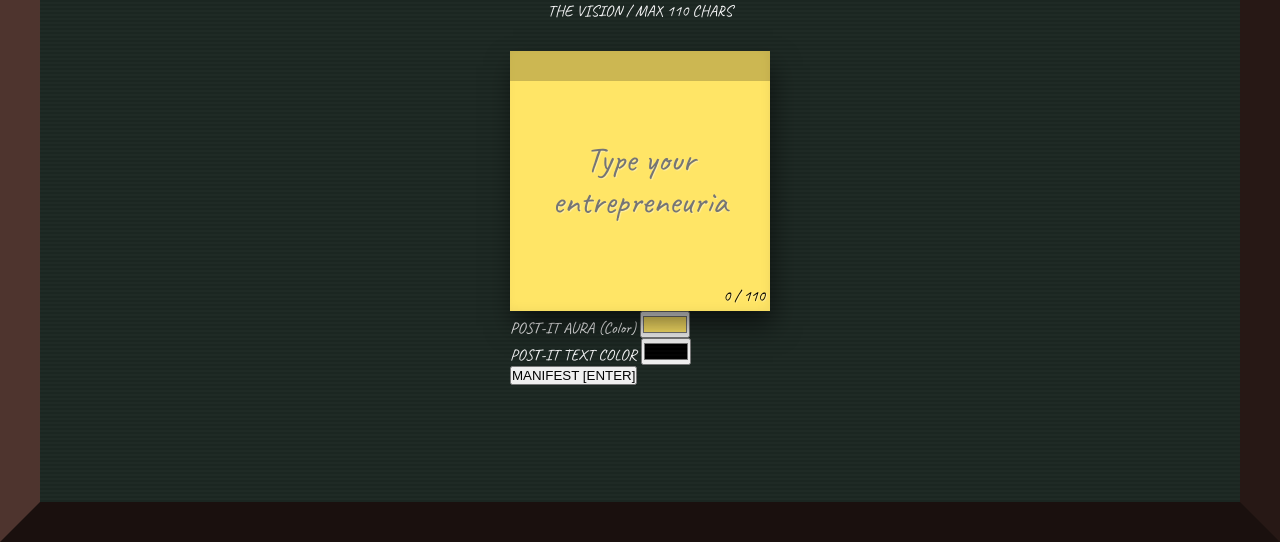
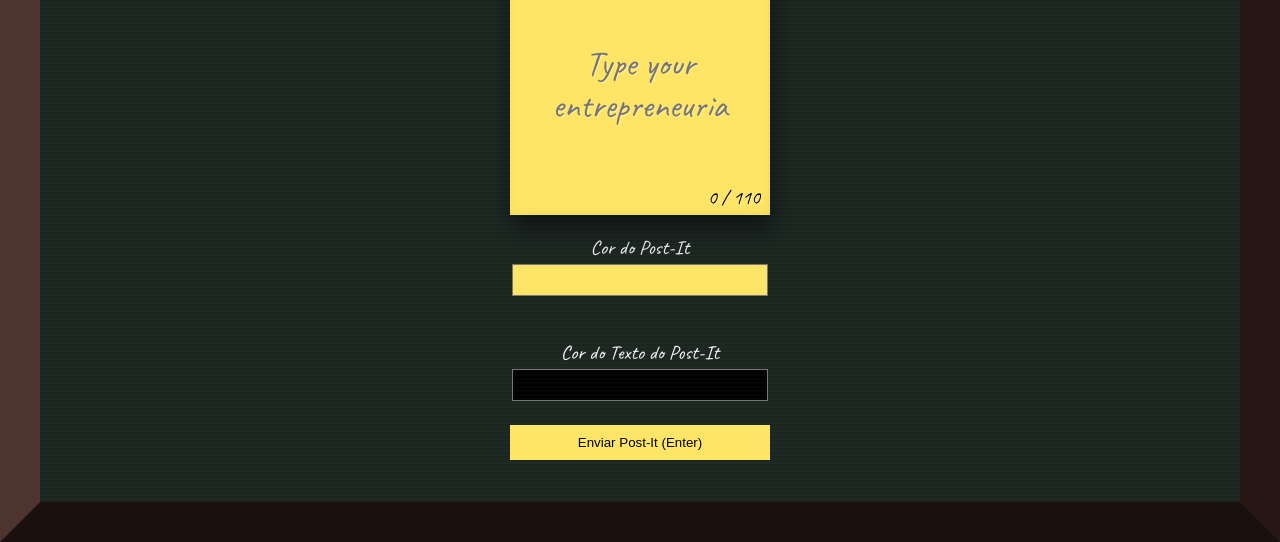
Before and after one commit to LucianoSilva-Dev/PostIt, a plain HTML site: page frontend/index.html in a window 1280 px wide. Shown: the part 258-800 px from the top of the page. Drawn offline with Linux system fonts and the light colour scheme.

Commit message:
style: finished home page

```diff
--- a/frontend/css/style.css
+++ b/frontend/css/style.css
@@ -19,13 +19,14 @@ body {
   height: 100dvh;
   background-color: var(--bg-color);
   display: flex;
-  flex-grow: 1;
+  flex-direction: column;
   justify-content: center;
   align-items: center;
   overflow-x: hidden;
   overflow-y: auto;
   color: var(--text-color);
   font-family: var(--font-hand);
+  font-size: 20px;
 }
 
 body::after {
@@ -58,6 +59,14 @@ body::after {
       rgba(255, 255, 255, 0.02) 4px);
   pointer-events: none;
   z-index: 0;
+}
+
+form {
+  margin: 10px;
+  display: flex;
+  flex-direction: column;
+  justify-content: center;
+  align-items: center;
 }
 
 .input-group {
@@ -104,7 +113,7 @@ textarea {
 
 .char-count {
   position: absolute;
-  right: 5px;
+  right: 10px;
   bottom: 5px;
   color: var(--post-color);
   text-shadow: 1px 1px 1px rgba(255, 255, 255, 0.4);
@@ -124,18 +133,54 @@ textarea:focus {
   content: "";
 }
 
+.color-picker-wrapper {
+  margin: 20px 0;
+  display: flex;
+  flex-direction: column;
+  justify-content: center;
+  align-items: center;
+  width: 100%;
+}
+
+.color-picker-wrapper input {
+  width: 100%;
+  border: none;
+  background-color: transparent;
+  height: 40px;
+}
+
+form button {
+  width: 100%;
+  padding: 10px;
+  background-color: var(--accent);
+  border: none;
+  color: var(--post-color);
+  transition-duration: .1s;
+}
+
+form button:hover {
+  filter: brightness(1.3);
+}
+
+form button:active {
+  filter: brightness(0.7);
+}
+
+
 .toast {
   position: fixed;
-  right: 10px;
+  right: 50px;
   bottom: -100px;
   background-color: #ccc;
   padding: 15px 50px;
   font-size: 30px;
   transition-duration: .15s;
+  z-index: 100;
+  color: #000
 }
 
 .toast.show {
-  bottom: 10px
+  bottom: 50px
 }
 
 
@@ -147,4 +192,14 @@ textarea:focus {
     border-right-color: #271815;
     border-bottom-color: #1a100e;
   }
+
+  .toast {
+    width: 100dvw;
+    right: 0;
+    text-align: center;
+  }
+
+  .toast.show {
+    bottom: 0;
+  }
 }
--- a/frontend/index.html
+++ b/frontend/index.html
@@ -18,13 +18,13 @@
   <div class="chalkboard-overlay"></div>
   <main class="container">
     <header class="header">
-      <h1>IDEA <br> VAULT</h1>
-      <p>Materialize the future.</p>
+      <h1>Dream Viewer</h1>
+      <p>Onde sonhos se tornam ideias</p>
     </header>
 
     <form id="idea-form" class="form">
       <div class="input-group">
-        <label for="idea-text">THE VISION / MAX 110 CHARS</label>
+        <label for="idea-text">Escreva seus sonhos e ideias</label>
         <div class="post-it">
           <textarea id="idea-text" maxlength="110" placeholder="Type your entrepreneurial dream..." required></textarea>
           <span class="char-count">0 / 110</span>
@@ -32,19 +32,21 @@
       </div>
 
       <div class="color-picker-wrapper">
-        <label for="idea-color">POST-IT AURA (Color)</label>
+        <label for="idea-color">Cor do Post-It</label>
         <input type="color" id="idea-color" value="#FFE566">
       </div>
 
       <div class="color-picker-wrapper">
-        <label for="idea-text-color">POST-IT TEXT COLOR</label>
+        <label for="idea-text-color">Cor do Texto do Post-It</label>
         <input type="color" id="idea-text-color" value="#000">
       </div>
 
-      <button type="submit" class="btn-submit">MANIFEST [ENTER]</button>
+      <button type="submit" class="btn-submit">
+        <p>Enviar Post-It (Enter)</p>
+      </button>
     </form>
 
-    <div id="toast" class="toast">Idea Sent to the Board.</div>
+    <div id="toast" class="toast">Post-it enviado com sucesso</div>
   </main>
   <script src="js/api.js"></script>
   <script src="js/submit.js"></script>
--- a/frontend/js/submit.js
+++ b/frontend/js/submit.js
@@ -24,7 +24,7 @@ document.addEventListener('DOMContentLoaded', () => {
     e.preventDefault();
     const btn = form.querySelector('.btn-submit');
     const originalText = btn.textContent;
-    btn.textContent = 'MANIFESTING...';
+    btn.textContent = 'Enviando...';
     btn.disabled = true;
 
     try {
```
Also changed, not shown: 1 other file.
